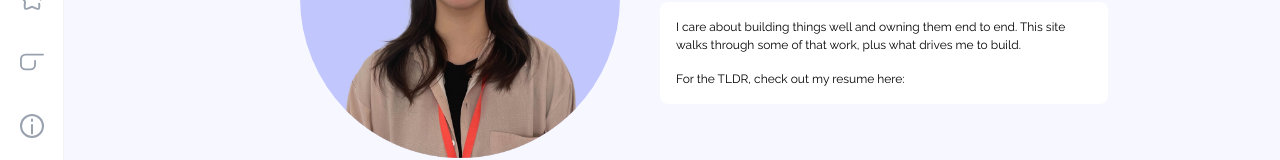
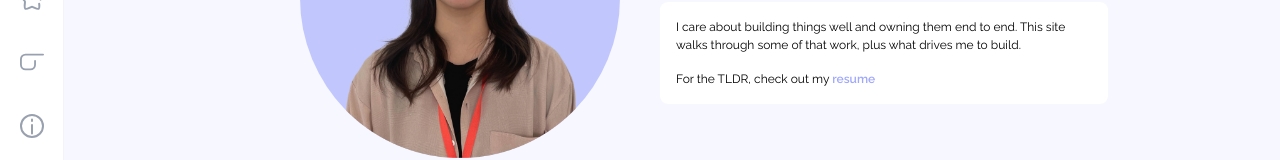
Before and after one commit to shuttlecodes/tam-portfolio, a React (Vite) app: page / in a window 1280 px wide. Shown: the part 402-562 px from the top of the page. Built offline with nearby package versions, Linux system fonts and the light colour scheme.

Commit message:
pdf resume

```diff
--- a/src/pages/Home.tsx
+++ b/src/pages/Home.tsx
@@ -7,7 +7,7 @@ const TITLE = "Hi, I'm Tam Mai";
 const SUBTITLE = "Software engineer and 4th year Systems Design Engineering student at the University of Waterloo.";
 // const SUBTITLE = "Software engineer 🛠️ and sometimes a designer 🎨 but perpetually a music enthusiast 🎵";
 const BODY_TEXT = "I care about building things well and owning them end to end. This site walks through some of that work, plus what drives me to build.";
-const RESUME_LINK = "For the TLDR, check out my resume here:"
+const RESUME_TEXT = "For the TLDR, check out my";
 
 const Home = () => {
 
@@ -37,7 +37,17 @@ const Home = () => {
                         {/* make rounded-lg default */}
                         <div className="bg-white p-4 rounded-lg w-full flex flex-col gap-4">
                             <p>{BODY_TEXT}</p>
-                            <p>{RESUME_LINK}</p>
+                            <p>
+                                {RESUME_TEXT}{" "}
+                                <a
+                                    href="/resume.pdf"
+                                    target="_blank"
+                                    rel="noopener noreferrer"
+                                    className="text-accent hover:underline font-semibold"
+                                >
+                                    resume
+                                </a>
+                            </p>
                         </div>
                     </ScrollFadeIn>
                 </div>
```
Also changed, not shown: 1 other file (tests, documents, lock files or other folders).
